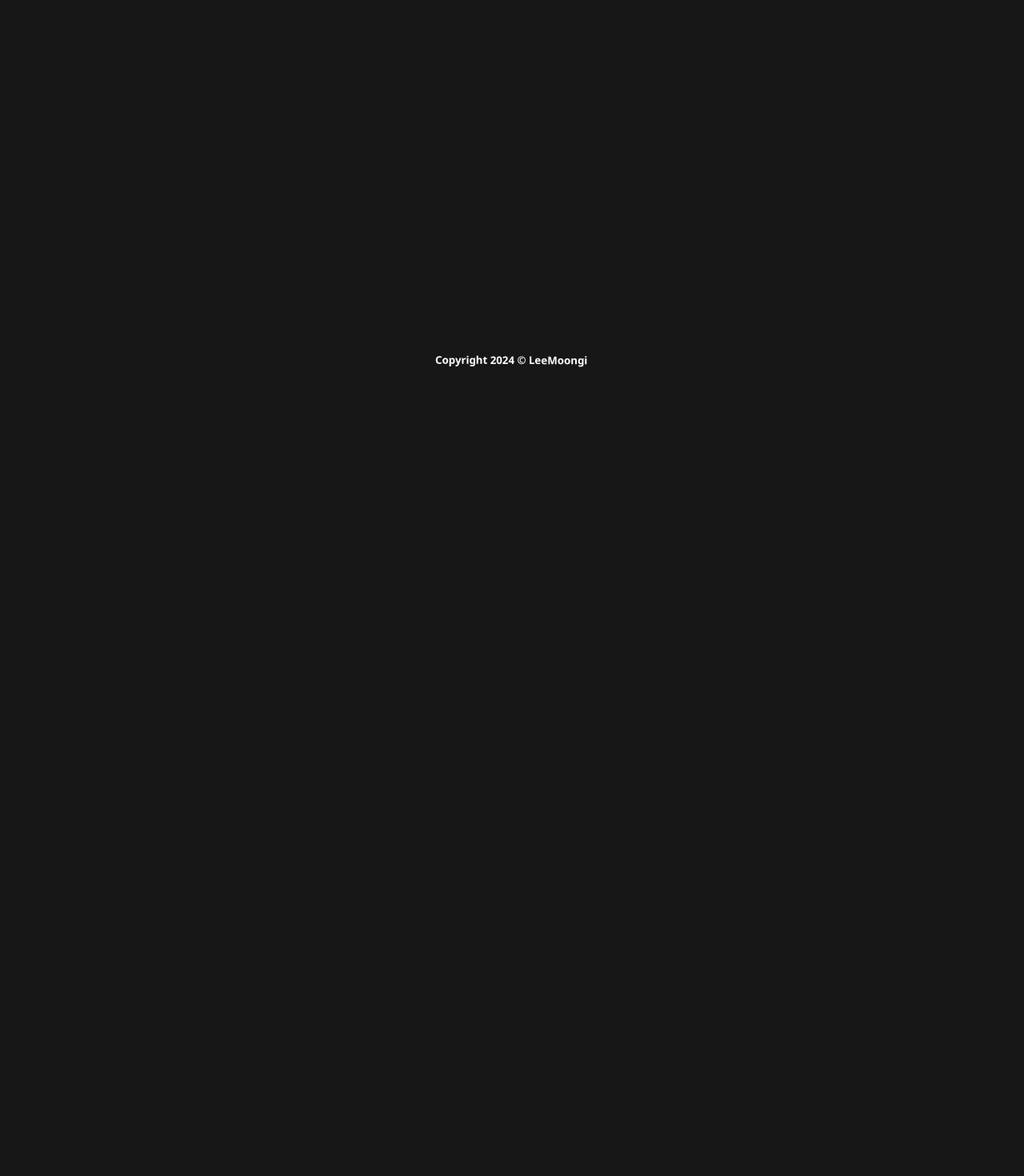
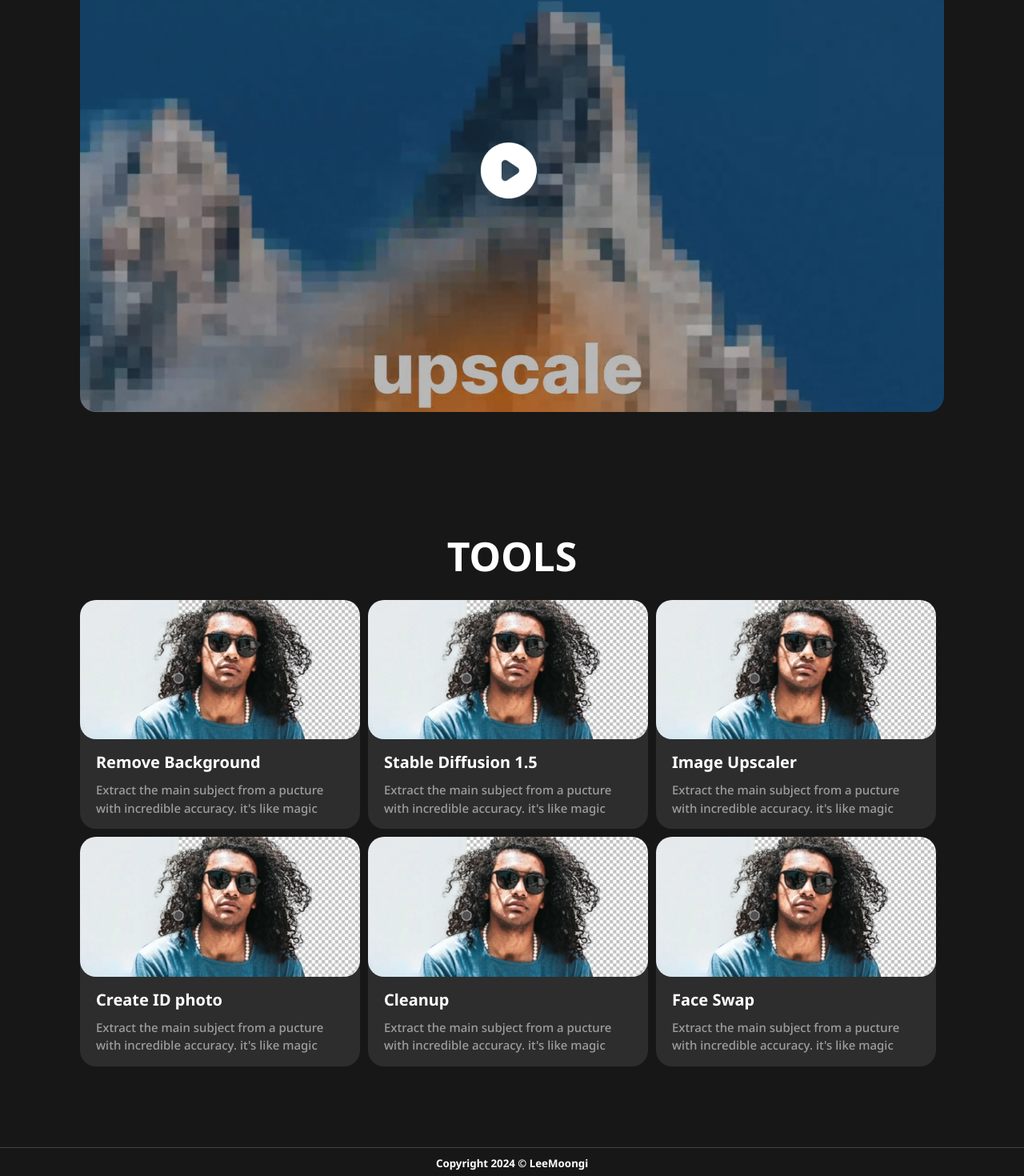
Before and after one commit to moongi-lee/power-tools, a Next.js app: page / in a window 1280 px wide. Shown: the part 360-1830 px from the top of the page at 80% size. Before the commit the page ends 831 px from the top, so only its background shows below. Built offline with nearby package versions, Linux system fonts and the light colour scheme.

Commit message:
feat:home page

```diff
--- a/src/app/globals.css
+++ b/src/app/globals.css
@@ -7,7 +7,7 @@
   /* App Colors */
 	--color-background: #171717;
   --color-background-sub: #424242;
-  --color-background-contents: #222527;
+  --color-background-contents: #2d2d2d;
   --color-button: #2563eb;
   --color-button-hover: #1945a4;
   --color-text: white;
@@ -23,7 +23,7 @@
   box-sizing: border-box;
   padding: 0;
   margin: 0;
-  transform : rotate(0.04deg); /* antialiasing */
+  /*transform : rotate(0.04deg); !* antialiasing *!*/
   text-decoration: none;
   list-style: none;
   font-family: var(--font-Sans-en), var(--font-Sans-kr) , sans-serif;
@@ -35,27 +35,21 @@ html {
   font-size: 16px;
 }
 
-/*  layout  */
-.layout__box {
-  max-width: 1080px;
-  margin: 0 auto;
-  text-align: center;
-}
-
-.contents {
-  min-height: 92vh;
-}
 
 
 /*  Header  */
 .header {
   padding: 5px;
-  background-color: var(--color-background);
+  background-color: var(--color-background) opacity(0.5);
   border-bottom: 1px solid var(--color-background-sub);
   font-size: 20px;
+  position: sticky;
+  top: 0;
 }
 
 .header__box {
+  max-width: 1400px;
+  margin: 0 auto;
   display: flex;
   padding: 1px 10px;
   align-items: center;
@@ -73,7 +67,6 @@ html {
   opacity: 0.7;
 }
 
-
 .header__logo-svg {
   margin-top: 6px;
   font-size: 25px;
@@ -85,10 +78,6 @@ html {
 
 .header__blank {
   flex-grow: 1;
-}
-
-.header__link {
-  align-items: center;
 }
 
 .header__link-btn {
@@ -103,13 +92,81 @@ html {
 .header__link-btn:active {
   background-color: var(--color-btn-active);
 }
-
-
-
+.contents__box {
+  max-width: 1270px;
+  margin: 0 auto;
+  padding: 1px;
+  /*min-height: 180vh;*/
+}
 
 /*  Footer  */
 .footer {
   background-color: var(--color-background);
   padding: 10px;
   text-align: center;
+  border-top: 1px solid var(--color-background-sub);
 }
+
+.footer__box {
+  max-width: 1400px;
+  margin: 0 auto;
+}
+
+
+/*  Home page  */
+
+.main_section__box {
+  max-width: 1080px;
+  margin: 100px auto;
+}
+
+.main_section__intro {
+  margin-bottom: 150px;
+}
+
+.main_section__intro-title,
+.main_section__tools-title{
+  text-align: center;
+  font-size: 50px;
+  font-weight: 700;
+  line-height: 1;
+  margin-bottom: 20px;
+}
+
+.main_section__intro-image {
+  width: 100%;
+  border-radius: 20px;
+}
+
+.main_section__tools-grid {
+  display: grid;
+  grid-template-columns: repeat(3, 1fr);
+}
+
+.main_section__tools-grid-item {
+  border-radius: 20px;
+  background-color: var(--color-background-contents);
+  margin: 10px 10px 0 0;
+}
+
+.main_section__tools-grid-item-image {
+  border-radius: 20px;
+  width: 100%;
+}
+
+.main_section__tools-grid-item-textbox {
+  padding: 10px 20px 15px 20px;
+}
+
+.main_section__tools-grid-item-title {
+  font-size: 20px;
+  font-weight: 700;
+  margin-bottom: 10px;
+}
+
+.main_section__tools-grid-item-description {
+  font-size: 15px;
+  font-weight: 500;
+  line-height: 1.5;
+  color: var(--color-text-sub);
+}
--- a/src/app/layout.tsx
+++ b/src/app/layout.tsx
@@ -28,11 +28,9 @@ export default function RootLayout({ children,}: Readonly<{ children: React.Reac
   return (
     <html lang="en">
       <body className={`${notoSans.variable} ${notoSansKr.variable}`}>
-        <div className="layout__box">
           <Header />
-          <div className="contents">{children}</div>
+          {children}
           <Footer />
-        </div>
       </body>
     </html>
   );
--- a/src/app/page.tsx
+++ b/src/app/page.tsx
@@ -2,8 +2,115 @@ export default function Home() {
   return (
     <>
       <div className="contents__box">
-        mainpage
+        <div className="main_section__box">
+          <div className="main_section__intro">
+            <div className="main_section__intro-title">
+              CREATE STUNNING VISUALS <br />
+              IN SECONDS{" "}
+            </div>
+            <img
+              className="main_section__intro-image"
+              src="/image/title-image.png"
+              alt="메인사진"
+            />
+          </div>
+          <div className="main_section__tools">
+            <div className="main_section__tools-title">TOOLS</div>
+            <div className="main_section__tools-grid">
+              <div className="main_section__tools-grid-item">
+                <img
+                    className="main_section__tools-grid-item-image"
+                    src="/image/item-image.png"
+                    alt="아이탬 이미지"
+                />
+                <div className="main_section__tools-grid-item-textbox">
+                  <div className="main_section__tools-grid-item-title">
+                    Remove Background
+                  </div>
+                  <div className="main_section__tools-grid-item-description">
+                    Extract the main subject from a pucture with incredible accuracy. it's like magic
+                  </div>
+                </div>
+              </div>
+              <div className="main_section__tools-grid-item">
+                <img
+                    className="main_section__tools-grid-item-image"
+                    src="/image/item-image.png"
+                    alt="아이탬 이미지"
+                />
+                <div className="main_section__tools-grid-item-textbox">
+                  <div className="main_section__tools-grid-item-title">
+                    Stable Diffusion 1.5
+                  </div>
+                  <div className="main_section__tools-grid-item-description">
+                    Extract the main subject from a pucture with incredible accuracy. it's like magic
+                  </div>
+                </div>
+              </div>
+              <div className="main_section__tools-grid-item">
+                <img
+                    className="main_section__tools-grid-item-image"
+                    src="/image/item-image.png"
+                    alt="아이탬 이미지"
+                />
+                <div className="main_section__tools-grid-item-textbox">
+                  <div className="main_section__tools-grid-item-title">
+                    Image Upscaler
+                  </div>
+                  <div className="main_section__tools-grid-item-description">
+                    Extract the main subject from a pucture with incredible accuracy. it's like magic
+                  </div>
+                </div>
+              </div>
+              <div className="main_section__tools-grid-item">
+                <img
+                    className="main_section__tools-grid-item-image"
+                    src="/image/item-image.png"
+                    alt="아이탬 이미지"
+                />
+                <div className="main_section__tools-grid-item-textbox">
+                  <div className="main_section__tools-grid-item-title">
+                    Create ID photo
+                  </div>
+                  <div className="main_section__tools-grid-item-description">
+                    Extract the main subject from a pucture with incredible accuracy. it's like magic
+                  </div>
+                </div>
+              </div>
+              <div className="main_section__tools-grid-item">
+                <img
+                    className="main_section__tools-grid-item-image"
+                    src="/image/item-image.png"
+                    alt="아이탬 이미지"
+                />
+                <div className="main_section__tools-grid-item-textbox">
+                  <div className="main_section__tools-grid-item-title">
+                    Cleanup
+                  </div>
+                  <div className="main_section__tools-grid-item-description">
+                    Extract the main subject from a pucture with incredible accuracy. it's like magic
+                  </div>
+                </div>
+              </div>
+              <div className="main_section__tools-grid-item">
+                <img
+                    className="main_section__tools-grid-item-image"
+                    src="/image/item-image.png"
+                    alt="아이탬 이미지"
+                />
+                <div className="main_section__tools-grid-item-textbox">
+                  <div className="main_section__tools-grid-item-title">
+                    Face Swap
+                  </div>
+                  <div className="main_section__tools-grid-item-description">
+                    Extract the main subject from a pucture with incredible accuracy. it's like magic
+                  </div>
+                </div>
+              </div>
+            </div>
+          </div>
+        </div>
       </div>
     </>
-  )
+  );
 }
--- a/src/app/pages/tools/page.tsx
+++ b/src/app/pages/tools/page.tsx
@@ -2,7 +2,7 @@ export default function Tools() {
   return (
       <>
         <div className="contents__box">
-          tools page
+          Tools page
         </div>
       </>
   )
--- a/src/components/Footer.tsx
+++ b/src/components/Footer.tsx
@@ -2,7 +2,9 @@ export default function Footer() {
   return (
       <>
         <div className="footer">
+          <div className="footer__box">
             <h5>Copyright 2024 © LeeMoongi</h5>
+          </div>
         </div>
       </>
   )
```
Also changed, not shown: public/image/item-image.png (added), public/image/title-image.png (added).
